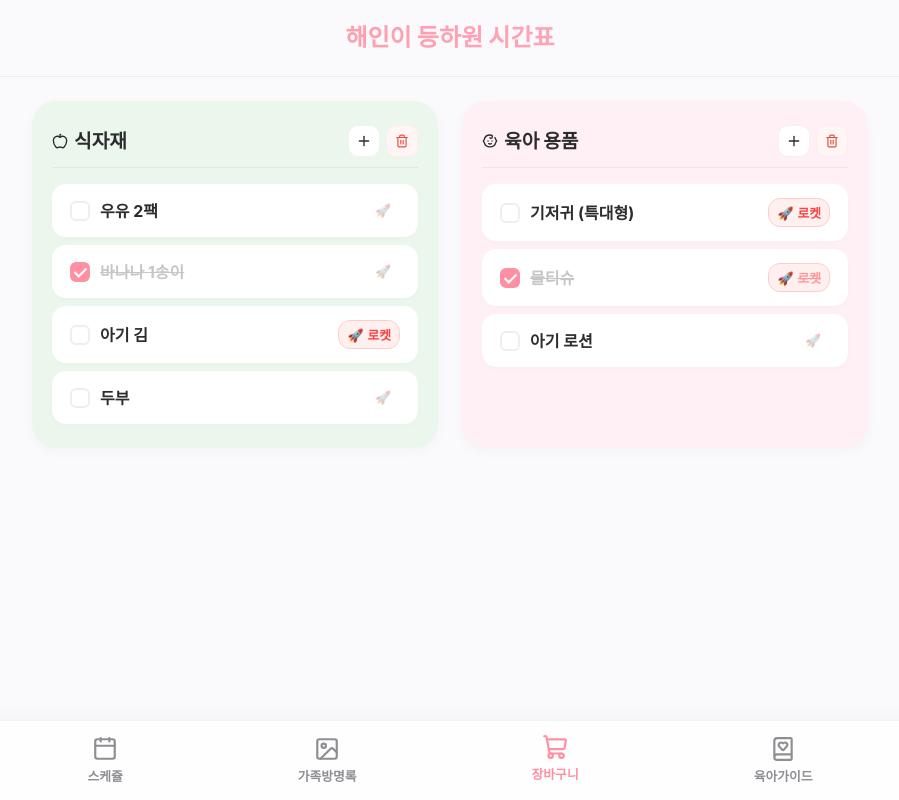
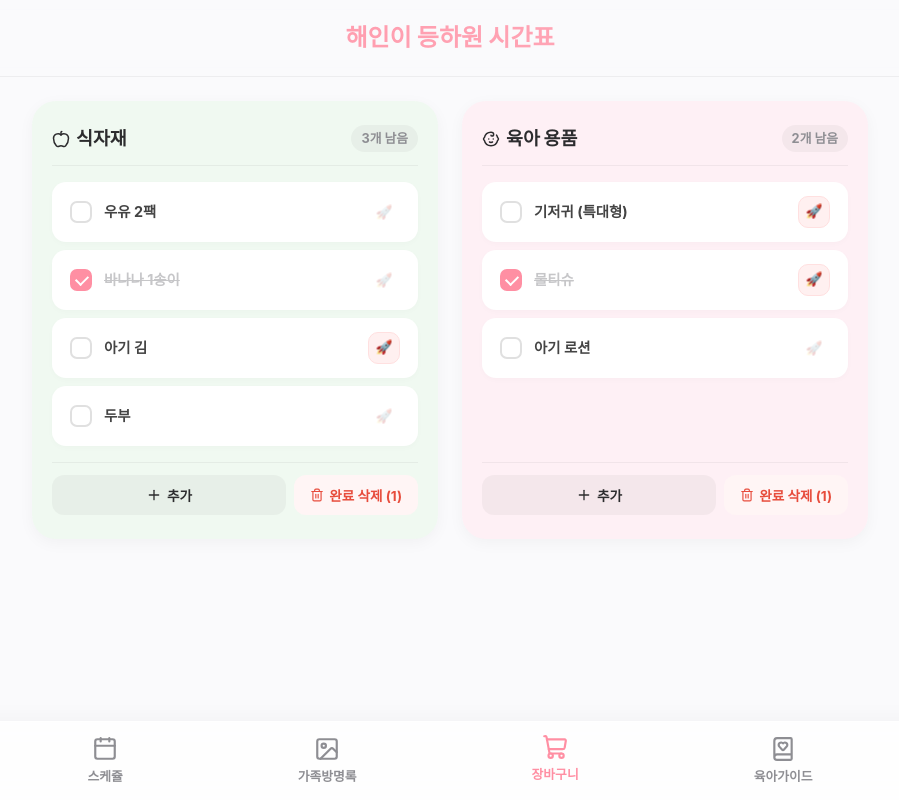
Before and after one commit to 89hoya81328-lang/Haein-Schedule-v1, a React (Vite) app: page /shopping in a window 1280 px wide. Shown: the whole page, without its empty margins (190-1089 px from the left). Built offline with nearby package versions, Linux system fonts and the light colour scheme; a web font is replaced by a local one.

Commit message:
수정 완료

```diff
--- a/src/pages/ShoppingList.css
+++ b/src/pages/ShoppingList.css
@@ -1,104 +1,253 @@
-/* ShoppingList.css */
+/* ShoppingList.css — Redesigned */
 .shopping-container { max-width: 900px; margin: 0 auto; width: 100%; }
 
-.shop-grid {
-  display: grid;
-  grid-template-columns: 1fr 1fr;
-  gap: 16px;
+/* ================================================
+   MOBILE LAYOUT (shown by default, hidden on desktop)
+   ================================================ */
+.shop-mobile {
+  display: flex;
+  flex-direction: column;
+  gap: 0;
+  padding-bottom: 80px; /* space for bottom action bar */
 }
 
-.shop-col {
+.shop-desktop { display: none; }
+
+/* --- Tab Switcher --- */
+.shop-tabs {
   display: flex;
-  flex-direction: column;
-  border-radius: 24px;
-  padding: 20px 16px;
-  border: none;
-  box-shadow: 0 4px 12px rgba(0,0,0,0.03);
+  gap: 8px;
+  padding: 0 4px;
+  margin-bottom: 16px;
 }
 
-.col-top {
+.shop-tab {
+  flex: 1;
   display: flex;
   align-items: center;
-  justify-content: space-between;
-  margin-bottom: 16px;
-  padding-bottom: 10px;
-  border-bottom: 1px solid rgba(0,0,0,0.05);
+  justify-content: center;
+  gap: 6px;
+  padding: 12px 16px;
+  border-radius: 16px;
+  background: rgba(255,255,255,0.6);
+  border: 2px solid transparent;
+  font-size: 0.95rem;
+  font-weight: 700;
+  color: var(--text-muted, #888);
+  transition: all 0.25s cubic-bezier(0.4, 0, 0.2, 1);
+  cursor: pointer;
+  backdrop-filter: blur(8px);
+  -webkit-backdrop-filter: blur(8px);
 }
 
-.col-title {
-  font-size: 1.1rem;
-  font-weight: 900;
-  display: flex;
-  align-items: center;
-  gap: 6px;
+.shop-tab.tab-active {
+  background: white;
+  color: var(--text-main, #333);
+  border-color: var(--accent-color, #e8828e);
+  box-shadow: 0 4px 16px rgba(0,0,0,0.06);
 }
 
-.col-btns {
-  display: flex;
-  gap: 6px;
+.tab-count {
+  display: inline-flex;
+  align-items: center;
+  justify-content: center;
+  min-width: 22px;
+  height: 22px;
+  border-radius: 11px;
+  background: var(--accent-color, #e8828e);
+  color: white;
+  font-size: 0.72rem;
+  font-weight: 800;
+  padding: 0 6px;
 }
 
-.col-icon-btn {
-  width: 32px; height: 32px;
-  border-radius: 10px;
-  display: flex; align-items: center; justify-content: center;
-  transition: all 0.15s;
+.shop-tab:not(.tab-active) .tab-count {
+  background: #ddd;
+  color: #999;
 }
 
-.plus-btn {
-  background: white;
-  color: var(--text-main);
-  border: 1px solid rgba(0,0,0,0.05);
-}
-.plus-btn:hover { background: var(--text-main); color: white; }
-
-.del-btn {
-  background: #fff5f5;
-  color: #e74c3c;
-  border: 1px solid #ffeded;
-}
-.del-btn:hover { background: #e74c3c; color: white; }
-
-.col-list {
+/* --- Mobile Item List --- */
+.shop-mobile-list {
   display: flex;
   flex-direction: column;
   gap: 8px;
+  padding: 0 4px;
+  min-height: 200px;
 }
 
-.shop-item {
+.shop-item-mobile {
   display: flex;
   align-items: center;
-  gap: 10px;
+  gap: 12px;
   background: white;
-  padding: 12px 14px;
-  border-radius: 14px;
+  padding: 14px 16px;
+  border-radius: 16px;
   cursor: pointer;
   font-size: 0.95rem;
   font-weight: 700;
-  transition: all 0.15s;
-  box-shadow: 0 2px 6px rgba(0,0,0,0.02);
-}
-.shop-item:active { transform: scale(0.97); }
-
-.shop-item.done span {
-  text-decoration: line-through;
-  color: var(--text-muted); opacity: 0.5;
+  transition: all 0.2s cubic-bezier(0.4, 0, 0.2, 1);
+  box-shadow: 0 2px 8px rgba(0,0,0,0.03);
 }
 
+.shop-item-mobile:active {
+  transform: scale(0.97);
+  background: #fafafa;
+}
+
+.shop-item-mobile.done .item-text {
+  text-decoration: line-through;
+  color: var(--text-muted, #888);
+  opacity: 0.5;
+}
+
+.item-text {
+  flex: 1;
+  min-width: 0;
+  overflow: hidden;
+  text-overflow: ellipsis;
+}
+
+/* --- Rocket Badge (compact) --- */
+.rocket-badge {
+  display: inline-flex;
+  align-items: center;
+  justify-content: center;
+  width: 32px;
+  height: 32px;
+  border-radius: 10px;
+  background: #fff0f0;
+  border: 1.5px solid #ffe0e0;
+  font-size: 0.85rem;
+  flex-shrink: 0;
+  cursor: pointer;
+  transition: all 0.2s;
+}
+.rocket-badge:active {
+  transform: scale(0.9);
+}
+
+.rocket-toggle-off {
+  display: inline-flex;
+  align-items: center;
+  justify-content: center;
+  width: 32px;
+  height: 32px;
+  border-radius: 10px;
+  background: transparent;
+  border: 1.5px solid transparent;
+  font-size: 0.85rem;
+  flex-shrink: 0;
+  cursor: pointer;
+  opacity: 0.2;
+  transition: all 0.2s;
+}
+.rocket-toggle-off:active {
+  opacity: 0.5;
+  transform: scale(0.9);
+}
+
+/* --- Empty State --- */
+.empty-state {
+  display: flex;
+  flex-direction: column;
+  align-items: center;
+  justify-content: center;
+  padding: 48px 24px;
+  color: var(--text-muted, #aaa);
+  gap: 8px;
+}
+.empty-icon { font-size: 2.5rem; }
+.empty-state p { font-size: 0.9rem; font-weight: 600; }
+
+/* --- Mobile Bottom Action Bar --- */
+.mobile-action-bar {
+  position: fixed;
+  bottom: 70px;
+  left: 50%;
+  transform: translateX(-50%);
+  display: flex;
+  gap: 10px;
+  z-index: 90;
+  padding: 0 16px;
+  width: 100%;
+  max-width: 420px;
+  box-sizing: border-box;
+}
+
+.mobile-action-btn {
+  display: flex;
+  align-items: center;
+  justify-content: center;
+  gap: 6px;
+  padding: 14px 20px;
+  border-radius: 16px;
+  font-size: 0.9rem;
+  font-weight: 800;
+  cursor: pointer;
+  transition: all 0.2s cubic-bezier(0.4, 0, 0.2, 1);
+  box-shadow: 0 6px 20px rgba(0,0,0,0.12);
+  border: none;
+}
+
+.mobile-action-btn:active {
+  transform: scale(0.96);
+}
+
+.mobile-action-btn.add-btn {
+  flex: 1;
+  background: var(--text-main, #333);
+  color: white;
+}
+
+.mobile-action-btn.delete-btn {
+  background: white;
+  color: #e74c3c;
+  border: 1.5px solid #ffeded;
+  flex-shrink: 0;
+}
+
+.action-count {
+  display: inline-flex;
+  align-items: center;
+  justify-content: center;
+  min-width: 20px;
+  height: 20px;
+  border-radius: 10px;
+  background: #e74c3c;
+  color: white;
+  font-size: 0.7rem;
+  font-weight: 800;
+  padding: 0 5px;
+}
+
+/* --- Checkbox --- */
 .chk {
-  width: 20px; height: 20px;
-  border: 2px solid #eee;
-  border-radius: 6px; flex-shrink: 0;
+  width: 22px; height: 22px;
+  border: 2px solid #e0e0e0;
+  border-radius: 7px; flex-shrink: 0;
   position: relative; transition: all 0.15s;
 }
-.chk-on { background: var(--accent-color); border-color: var(--accent-color); }
+.chk-on { background: var(--accent-color, #e8828e); border-color: var(--accent-color, #e8828e); }
 .chk-on::after {
   content: ""; position: absolute;
-  left: 5px; top: 1px; width: 5px; height: 10px;
-  border: solid white; border-width: 0 2px 2px 0; transform: rotate(45deg);
+  left: 6px; top: 2px; width: 6px; height: 10px;
+  border: solid white; border-width: 0 2.5px 2.5px 0; transform: rotate(45deg);
 }
 
-/* Modal Form Specifics */
+/* --- Coupang Check Label (Modal) --- */
+.coupang-check-label {
+  display: flex;
+  align-items: center;
+  gap: 8px;
+  margin-top: 4px;
+  cursor: pointer;
+  font-size: 0.9rem;
+  font-weight: 600;
+  color: var(--text-main, #333);
+}
+.coupang-check-icon { font-size: 1.1rem; }
+
+/* --- Modal Form --- */
 .modal-form {
   display: flex;
   flex-direction: column;
@@ -106,44 +255,162 @@
   padding: 24px;
 }
 
-.modal-form input {
+.modal-form input[type="text"] {
   width: 100%;
   padding: 16px;
   border-radius: 14px;
   border: 2px solid #f0f0f0;
-  font-size: 1.1rem;
+  font-size: 1.05rem;
   font-weight: 700;
   outline: none;
   transition: border-color 0.2s;
+  box-sizing: border-box;
 }
 
-.modal-form input:focus {
-  border-color: var(--text-main);
+.modal-form input[type="text"]:focus {
+  border-color: var(--text-main, #333);
 }
 
 .modal-submit-btn {
-  background: var(--text-main);
+  background: var(--text-main, #333);
   color: white;
   padding: 16px;
   border-radius: 14px;
   font-weight: 900;
-  font-size: 1.1rem;
+  font-size: 1.05rem;
+  border: none;
+  cursor: pointer;
+  transition: all 0.2s;
+}
+.modal-submit-btn:active {
+  transform: scale(0.97);
 }
 
-/* =============================================
-   RESPONSIVE: Desktop
-   ============================================= */
+/* ================================================
+   DESKTOP LAYOUT (768px+)
+   ================================================ */
 @media (min-width: 768px) {
-  .shop-grid { gap: 24px; }
-  .shop-col { padding: 24px 20px; }
-  .col-title { font-size: 1.2rem; }
-  .shop-item { padding: 14px 18px; font-size: 1rem; }
+  .shop-mobile { display: none; }
+  .shop-desktop { display: block; }
+
+  .shop-grid {
+    display: grid;
+    grid-template-columns: 1fr 1fr;
+    gap: 24px;
+  }
+
+  .shop-col {
+    display: flex;
+    flex-direction: column;
+    border-radius: 24px;
+    padding: 24px 20px;
+    border: none;
+    box-shadow: 0 4px 16px rgba(0,0,0,0.04);
+  }
+
+  .col-top {
+    display: flex;
+    align-items: center;
+    justify-content: space-between;
+    margin-bottom: 16px;
+    padding-bottom: 12px;
+    border-bottom: 1px solid rgba(0,0,0,0.05);
+  }
+
+  .col-title {
+    font-size: 1.15rem;
+    font-weight: 900;
+    display: flex;
+    align-items: center;
+    gap: 6px;
+  }
+
+  .col-counter {
+    font-size: 0.8rem;
+    font-weight: 700;
+    color: var(--text-muted, #888);
+    background: rgba(0,0,0,0.04);
+    padding: 4px 10px;
+    border-radius: 20px;
+  }
+
+  .col-list {
+    display: flex;
+    flex-direction: column;
+    gap: 8px;
+    flex: 1;
+  }
+
+  .shop-item {
+    display: flex;
+    align-items: center;
+    gap: 12px;
+    background: white;
+    padding: 14px 18px;
+    border-radius: 14px;
+    cursor: pointer;
+    font-size: 0.95rem;
+    font-weight: 700;
+    transition: all 0.15s;
+    box-shadow: 0 2px 6px rgba(0,0,0,0.02);
+  }
+  .shop-item:active { transform: scale(0.97); }
+  .shop-item.done .item-text {
+    text-decoration: line-through;
+    color: var(--text-muted, #888); opacity: 0.5;
+  }
+
+  /* Desktop action buttons at bottom of each column */
+  .col-actions {
+    display: flex;
+    gap: 8px;
+    margin-top: 16px;
+    padding-top: 12px;
+    border-top: 1px solid rgba(0,0,0,0.05);
+  }
+
+  .col-action-btn {
+    display: flex;
+    align-items: center;
+    gap: 5px;
+    padding: 10px 16px;
+    border-radius: 12px;
+    font-size: 0.85rem;
+    font-weight: 700;
+    cursor: pointer;
+    transition: all 0.2s;
+    border: none;
+  }
+
+  .col-action-btn.add-action {
+    background: rgba(0,0,0,0.04);
+    color: var(--text-main, #333);
+    flex: 1;
+    justify-content: center;
+  }
+  .col-action-btn.add-action:hover {
+    background: var(--text-main, #333);
+    color: white;
+  }
+
+  .col-action-btn.del-action {
+    background: #fff5f5;
+    color: #e74c3c;
+  }
+  .col-action-btn.del-action:hover {
+    background: #e74c3c;
+    color: white;
+  }
 }
 
-/* RESPONSIVE: Small mobile */
+/* ================================================
+   SMALL MOBILE (380px 이하)
+   ================================================ */
 @media (max-width: 380px) {
-  .shop-grid { gap: 10px; }
-  .shop-col { padding: 16px 12px; border-radius: 18px; }
-  .col-title { font-size: 0.95rem; }
-  .shop-item { padding: 10px 12px; font-size: 0.88rem; }
+  .shop-tabs { gap: 6px; }
+  .shop-tab { padding: 10px 12px; font-size: 0.88rem; border-radius: 14px; }
+  .tab-count { min-width: 20px; height: 20px; font-size: 0.68rem; }
+  .shop-item-mobile { padding: 12px 14px; gap: 10px; font-size: 0.9rem; border-radius: 14px; }
+  .rocket-badge, .rocket-toggle-off { width: 28px; height: 28px; font-size: 0.78rem; border-radius: 8px; }
+  .mobile-action-btn { padding: 12px 16px; font-size: 0.85rem; border-radius: 14px; }
 }
--- a/src/pages/ShoppingList.jsx
+++ b/src/pages/ShoppingList.jsx
@@ -1,5 +1,5 @@
 import React, { useState } from 'react';
-import { Apple, Baby, Plus, Trash2, X } from 'lucide-react';
+import { Apple, Baby, Plus, Trash2, X, Rocket } from 'lucide-react';
 import './ShoppingList.css';
 
 const AddItemModal = ({ isOpen, onClose, onAdd, title }) => {
@@ -28,11 +28,12 @@ const AddItemModal = ({ isOpen, onClose, onAdd, title }) => {
             onChange={e => setVal(e.target.value)}
             autoFocus
           />
-          <label style={{display:'flex', alignItems:'center', gap:'8px', marginTop: '12px', cursor:'pointer', fontSize: '0.9rem'}}>
+          <label className="coupang-check-label">
             <input type="checkbox" checked={isCoupang} onChange={e => setIsCoupang(e.target.checked)} />
-            🚀 쿠팡에서 주문할 항목
+            <span className="coupang-check-icon">🚀</span>
+            쿠팡 로켓배송 항목
           </label>
-          <button type="submit" className="modal-submit-btn" style={{marginTop: '16px'}}>추가하기</button>
+          <button type="submit" className="modal-submit-btn">추가하기</button>
         </form>
       </div>
     </div>
@@ -53,7 +54,8 @@ const ShoppingList = () => {
     { id: 12, text: '아기 로션', checked: false, isCoupang: false },
   ]);
 
-  const [modalOpen, setModalOpen] = useState(null); // 'g' or 's'
+  const [activeTab, setActiveTab] = useState('g');
+  const [modalOpen, setModalOpen] = useState(null);
 
   const toggle = (id, type) => {
     const s = type === 'g' ? setGroceries : setSupplies;
@@ -78,36 +80,52 @@ const ShoppingList = () => {
     }
   };
 
+  const currentItems = activeTab === 'g' ? groceries : supplies;
+  const currentSetter = activeTab === 'g' ? setGroceries : setSupplies;
+  const checkedCount = currentItems.filter(i => i.checked).length;
+  const totalCount = currentItems.length;
+
+  /* Desktop two-column card */
   const Col = ({ items, type, icon, title, color }) => {
     const cc = items.filter(i => i.checked).length;
     return (
       <div className="shop-col" style={{ backgroundColor: color }}>
         <div className="col-top">
           <h2 className="col-title">{icon} {title}</h2>
-          <div className="col-btns">
-            <button className="col-icon-btn plus-btn" onClick={() => setModalOpen(type)}><Plus size={16}/></button>
-            {cc > 0 && <button className="col-icon-btn del-btn" onClick={() => clear(type)}><Trash2 size={14}/></button>}
-          </div>
+          <span className="col-counter">{items.filter(i=>!i.checked).length}개 남음</span>
         </div>
 
         <div className="col-list">
           {items.map(item => (
             <div key={item.id} className={`shop-item ${item.checked ? 'done' : ''}`} onClick={() => toggle(item.id, type)}>
               <div className={`chk ${item.checked ? 'chk-on' : ''}`}/>
-              <span style={{flex: 1}}>{item.text}</span>
-              <button
-                onClick={(e) => { e.stopPropagation(); toggleCoupang(item.id, type); }}
-                style={{
-                  background: item.isCoupang ? '#fff0f0' : 'transparent',
-                  border: item.isCoupang ? '1px solid #ffcccc' : '1px solid transparent',
-                  borderRadius: '12px', padding: '4px 8px', fontSize: '0.8rem',
-                  opacity: item.isCoupang ? 1 : 0.3, transition: 'all 0.2s', cursor: 'pointer'
-                }}
-              >
-                🚀<span style={{fontWeight: '700', color: '#ff4040', marginLeft: '4px', display: item.isCoupang ? 'inline' : 'none'}}>로켓</span>
-              </button>
+              <span className="item-text">{item.text}</span>
+              {item.isCoupang && (
+                <span className="rocket-badge" onClick={(e) => { e.stopPropagation(); toggleCoupang(item.id, type); }}>
+                  🚀
+                </span>
+              )}
+              {!item.isCoupang && (
+                <button
+                  className="rocket-toggle-off"
+                  onClick={(e) => { e.stopPropagation(); toggleCoupang(item.id, type); }}
+                >
+                  🚀
+                </button>
+              )}
             </div>
           ))}
+        </div>
+
+        <div className="col-actions">
+          <button className="col-action-btn add-action" onClick={() => setModalOpen(type)}>
+            <Plus size={16}/> 추가
+          </button>
+          {cc > 0 && (
+            <button className="col-action-btn del-action" onClick={() => clear(type)}>
+              <Trash2 size={14}/> 완료 삭제 ({cc})
+            </button>
+          )}
         </div>
       </div>
     );
@@ -115,9 +133,74 @@ const ShoppingList = () => {
 
   return (
     <div className="shopping-container page-transition">
-      <div className="shop-grid">
-        <Col items={groceries} type="g" icon={<Apple size={16}/>} title="식자재" color="#ebf7ed"/>
-        <Col items={supplies} type="s" icon={<Baby size={16}/>} title="육아 용품" color="#fef0f5"/>
+      {/* ===== MOBILE LAYOUT ===== */}
+      <div className="shop-mobile">
+        {/* Tab Switcher */}
+        <div className="shop-tabs">
+          <button
+            className={`shop-tab ${activeTab === 'g' ? 'tab-active' : ''}`}
+            onClick={() => setActiveTab('g')}
+          >
+            <Apple size={16}/> 식자재
+            <span className="tab-count">{groceries.filter(i=>!i.checked).length}</span>
+          </button>
+          <button
+            className={`shop-tab ${activeTab === 's' ? 'tab-active' : ''}`}
+            onClick={() => setActiveTab('s')}
+          >
+            <Baby size={16}/> 육아 용품
+            <span className="tab-count">{supplies.filter(i=>!i.checked).length}</span>
+          </button>
+        </div>
+
+        {/* Item List */}
+        <div className="shop-mobile-list">
+          {currentItems.length === 0 && (
+            <div className="empty-state">
+              <span className="empty-icon">{activeTab === 'g' ? '🥬' : '🍼'}</span>
+              <p>항목이 없어요</p>
+            </div>
+          )}
+          {currentItems.map(item => (
+            <div key={item.id} className={`shop-item-mobile ${item.checked ? 'done' : ''}`} onClick={() => toggle(item.id, activeTab)}>
+              <div className={`chk ${item.checked ? 'chk-on' : ''}`}/>
+              <span className="item-text">{item.text}</span>
+              {item.isCoupang && (
+                <span className="rocket-badge" onClick={(e) => { e.stopPropagation(); toggleCoupang(item.id, activeTab); }}>
+                  🚀
+                </span>
+              )}
+              {!item.isCoupang && (
+                <button
+                  className="rocket-toggle-off"
+                  onClick={(e) => { e.stopPropagation(); toggleCoupang(item.id, activeTab); }}
+                >
+                  🚀
+                </button>
+              )}
+            </div>
+          ))}
+        </div>
+
+        {/* Bottom action bar */}
+        <div className="mobile-action-bar">
+          {checkedCount > 0 && (
+            <button className="mobile-action-btn delete-btn" onClick={() => clear(activeTab)}>
+              <Trash2 size={16}/> 완료 삭제 <span className="action-count">{checkedCount}</span>
+            </button>
+          )}
+          <button className="mobile-action-btn add-btn" onClick={() => setModalOpen(activeTab)}>
+            <Plus size={18}/> 추가
+          </button>
+        </div>
+      </div>
+
+      {/* ===== DESKTOP LAYOUT ===== */}
+      <div className="shop-desktop">
+        <div className="shop-grid">
+          <Col items={groceries} type="g" icon={<Apple size={18}/>} title="식자재" color="#f0f9f1"/>
+          <Col items={supplies} type="s" icon={<Baby size={18}/>} title="육아 용품" color="#fef0f5"/>
+        </div>
       </div>
 
       <AddItemModal
```
